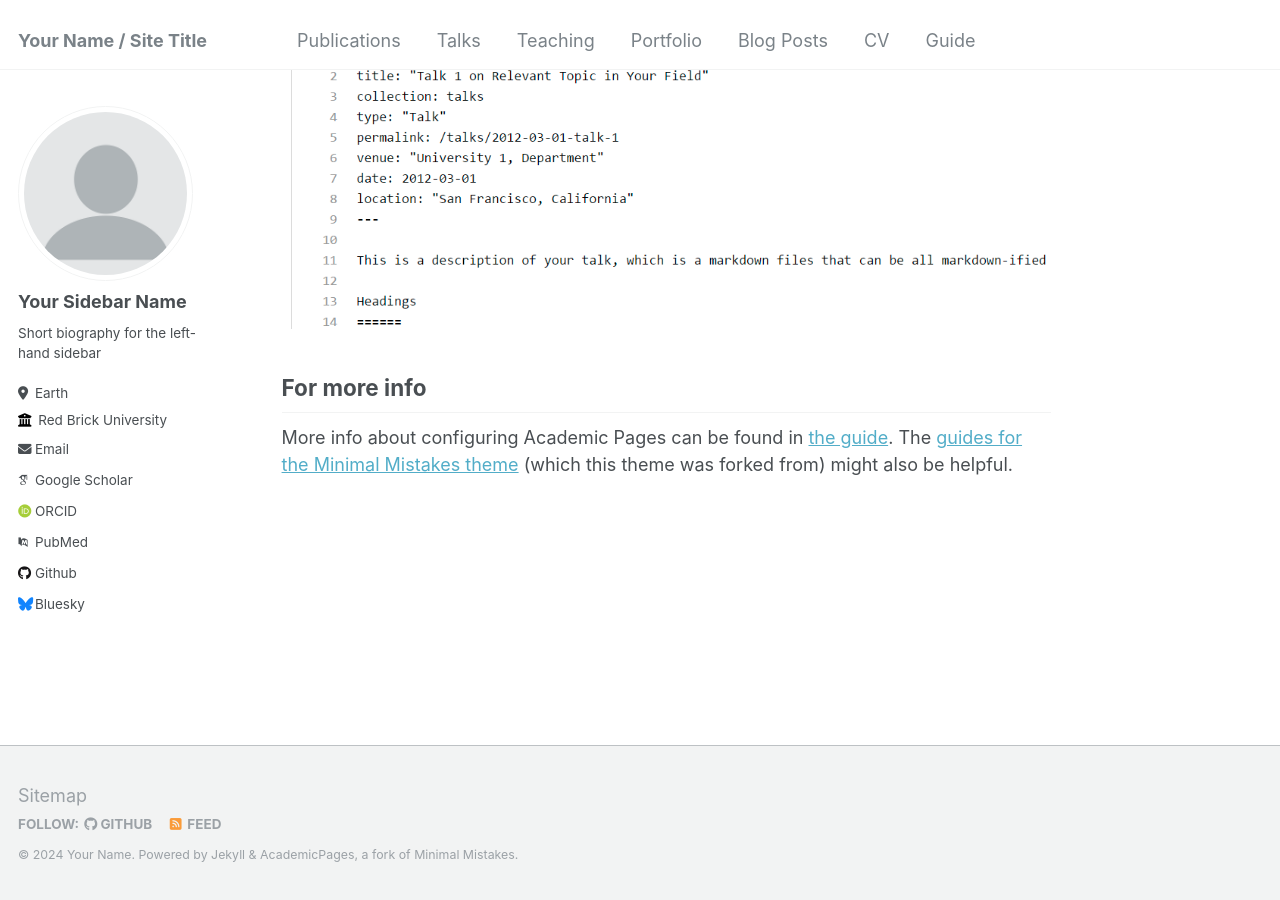
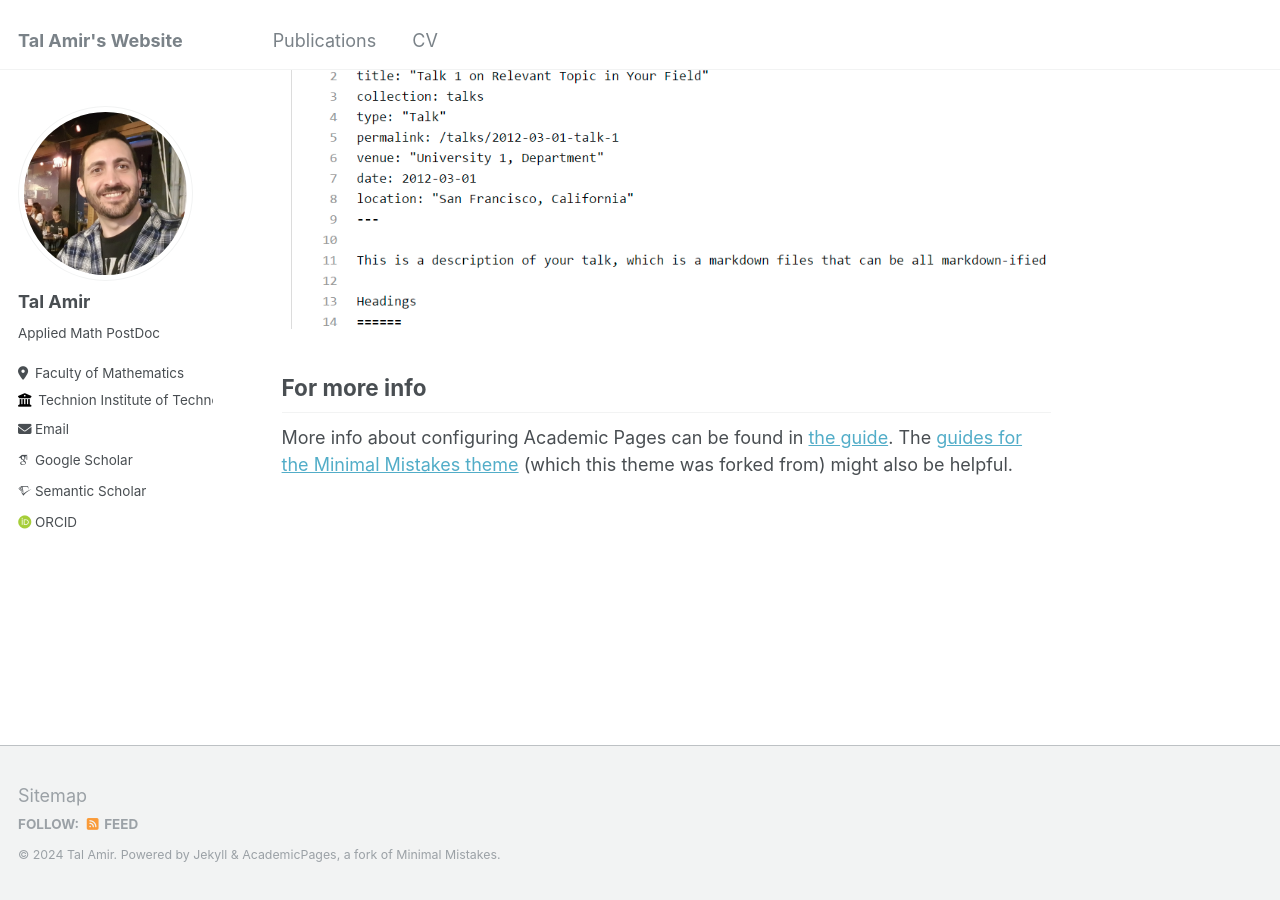
Before and after one commit to tal-amir/tal-amir.github.io, a Jekyll site: the page built from _pages/about.md, in a window 1280 px wide and 900 px high, scrolled down 2660 px. Built offline with Jekyll 4.4.1, drawn with Linux system fonts in a browser that asks for light colours; some web fonts are replaced; a file with an impossible date is left out.

Commit message:
First edit

```diff
--- a/_config.yml
+++ b/_config.yml
@@ -8,47 +8,47 @@
 
 # Basic Site Settings
 locale                   : "en-US"
-title                    : "Your Name / Site Title"
+title                    : "Tal Amir's Website"
 title_separator          : "-"
-name                     : &name "Your Name"
-description              : &description "personal description"
-url                      : https://academicpages.github.io # the base hostname & protocol for your site e.g. "https://mmistakes.github.io"
+name                     : &name "Tal Amir"
+description              : &description "Tal Amir, Technion Math Faculty"
+url                      : https://tal-amir.github.io # the base hostname & protocol for your site e.g. "https://mmistakes.github.io"
 baseurl                  : "" # the subpath of your site, e.g. "/blog"
-repository               : "academicpages/academicpages.github.io"
+repository               : "tal-amir/tal-amir.github.io"
 
 # Site Author - The following control what appear as part of the author content on the side bar.
 #               If a field is blank the icon and link will not appear, otherwise it will be shown.
 #               Additional customization can be done by editing /_includes/author-profile.html
 author:
   # Biographic information
-  avatar           : "profile.png"
-  name             : "Your Sidebar Name"
+  avatar           : "avatar.jpg"
+  name             : "Tal Amir"
   pronouns         : # example: "she/her"
-  bio              : "Short biography for the left-hand sidebar"
-  location         : "Earth"
-  employer         : "Red Brick University"
+  bio              : "Applied Math PostDoc"
+  location         : "Faculty of Mathematics"
+  employer         : "Technion Institute of Technology"
   uri              : # URL
-  email            : "none@example.org"
+  email            : "talamir@campus.technion.ac.il"
 
   # Academic websites
   arxiv            : # URL - Update with the correct link to your profile
-  googlescholar    : "https://scholar.google.com/citations?user=PS_CX0AAAAAJ"
+  googlescholar    : "https://scholar.google.co.il/citations?hl=en&user=Lx2W9vMAAAAJ&view_op=list_works&sortby=pubdate"
   impactstory      : # URL
-  orcid            : "http://orcid.org/yourorcidurl"
-  semantic         : # URL
-  pubmed           : "https://www.ncbi.nlm.nih.gov/pubmed/?term=john+snow"
+  orcid            : "https://orcid.org/0009-0003-1868-1860"
+  semantic         : https://www.semanticscholar.org/author/Tal-Amir/49479169
+  pubmed           : #
   researchgate     : # URL
 
   # Repositories and software development
   bitbucket        : # Username - Update with your username on the site
   codepen          : # Username
   dribbble         : # Username
-  github           : "academicpages"
+  github           : # "academicpages"
   kaggle           : # Username
   stackoverflow    : # User number or user number and name (i.e., use "1" or "1/jeff-atwood")
 
   # Social media
-  bluesky          : "bsky.app" # Replace this with you Bluesky username
+  bluesky          : # "bsky.app" # Replace this with you Bluesky username
   facebook         : # Username
   flickr           : # Username
   foursquare       : # Username
```
Also changed, not shown: _data/navigation.yml (+12 -11 lines), _publications/2023 Neural Injective Functions for Multisets, Measures and Graphs via a Finite Witness Theorem .md (added, +12 -0 lines), images/avatar.jpg (added), 1 other file.
